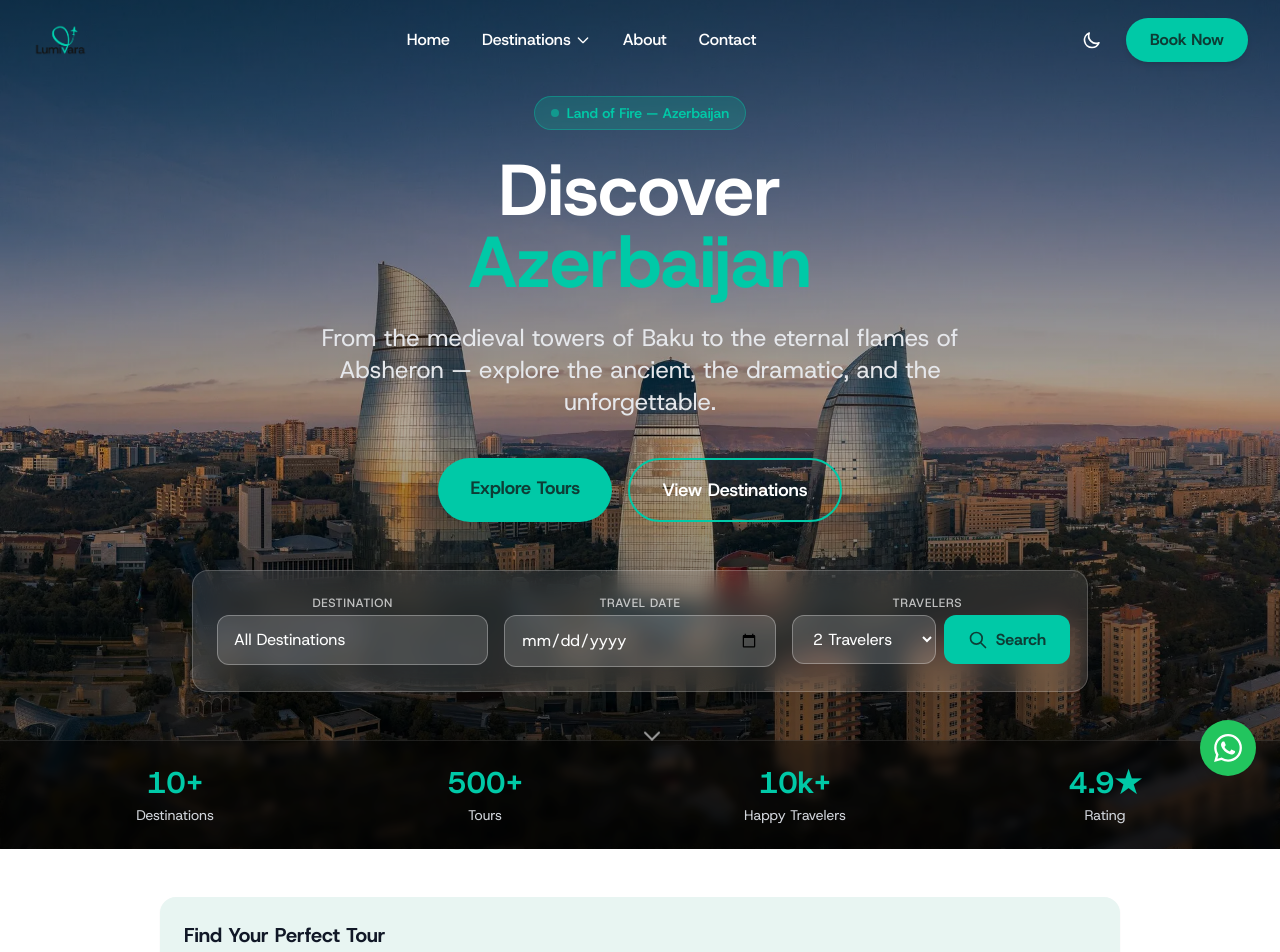
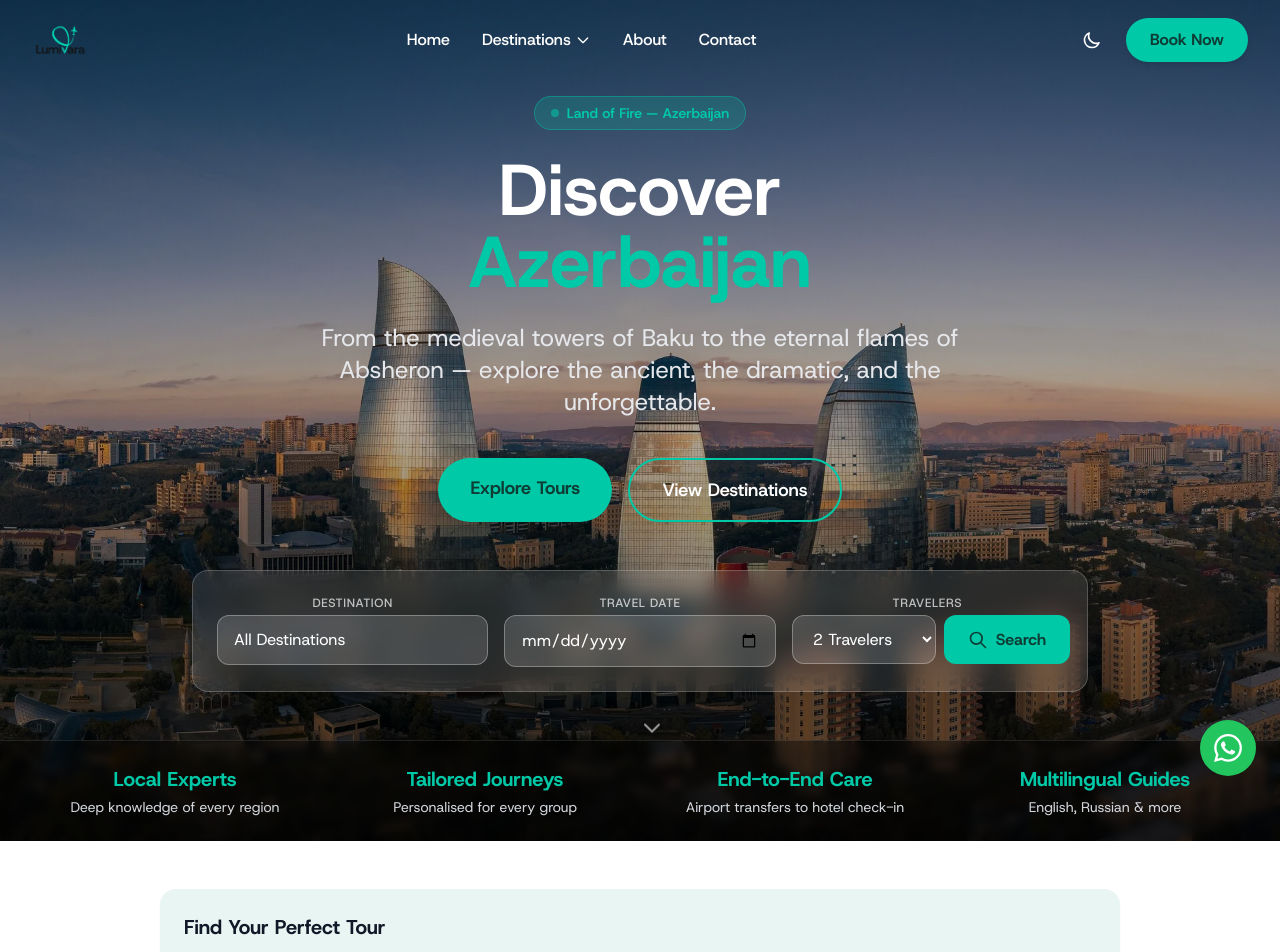
Before and after one commit to khalismammadli3-creator/incoming, a Next.js app: page / in a window 1280 px wide. Shown: the top 952 px of the page. Built offline with nearby package versions, Linux system fonts and the light colour scheme.

Commit message:
misinformation cleared

```diff
--- a/components/BookingCTASection.tsx
+++ b/components/BookingCTASection.tsx
@@ -39,7 +39,7 @@ export default function BookingCTASection() {
           {[
             { icon: '🔒', text: 'Secure Booking' },
             { icon: '✈️', text: 'Flexible Cancellation' },
-            { icon: '🏆', text: 'Award-Winning Service' },
+            { icon: '🗺️', text: 'Local DMC Expertise' },
             { icon: '📞', text: '24/7 Support' },
           ].map((badge) => (
             <div key={badge.text} className="flex items-center gap-2 text-blue-200">
--- a/components/HeroSection.tsx
+++ b/components/HeroSection.tsx
@@ -9,11 +9,11 @@ export default function HeroSection() {
   const [travelDate, setTravelDate] = useState('')
   const [travelers, setTravelers] = useState('2')
 
-  const stats = [
-    { value: '10+', label: 'Destinations' },
-    { value: '500+', label: 'Tours' },
-    { value: '10k+', label: 'Happy Travelers' },
-    { value: '4.9★', label: 'Rating' },
+  const valueProps = [
+    { value: 'Local Experts', label: 'Deep knowledge of every region' },
+    { value: 'Tailored Journeys', label: 'Personalised for every group' },
+    { value: 'End-to-End Care', label: 'Airport transfers to hotel check-in' },
+    { value: 'Multilingual Guides', label: 'English, Russian & more' },
   ]
 
   return (
@@ -118,15 +118,15 @@ export default function HeroSection() {
         </div>
       </div>
 
-      {/* Stats Bar */}
+      {/* Value Props Bar */}
       <div className="relative z-10 mt-auto">
         <div className="bg-black/40 backdrop-blur-sm border-t border-white/10">
           <div className="max-w-7xl mx-auto px-4 sm:px-6 lg:px-8 py-6">
             <div className="grid grid-cols-2 md:grid-cols-4 gap-6">
-              {stats.map((stat) => (
-                <div key={stat.label} className="text-center">
-                  <div className="text-2xl sm:text-3xl font-bold text-accent">{stat.value}</div>
-                  <div className="text-gray-300 text-sm mt-1">{stat.label}</div>
+              {valueProps.map((prop) => (
+                <div key={prop.label} className="text-center">
+                  <div className="text-lg sm:text-xl font-bold text-accent">{prop.value}</div>
+                  <div className="text-gray-300 text-sm mt-1">{prop.label}</div>
                 </div>
               ))}
             </div>
--- a/components/TestimonialsSection.tsx
+++ b/components/TestimonialsSection.tsx
@@ -1,27 +1,34 @@
-const testimonials = [
+const valueProps = [
   {
-    initials: 'SJ',
-    name: 'Sarah Johnson',
-    country: 'United Kingdom',
-    stars: 5,
-    text: 'The Baku City Tour exceeded every expectation. Our guide was incredibly knowledgeable and the Old City at night was absolutely magical. Azerbaijan Explorer made everything seamless from start to finish.',
-    tour: 'Baku City Tour',
+    icon: (
+      <svg className="w-8 h-8" fill="none" stroke="currentColor" viewBox="0 0 24 24">
+        <path strokeLinecap="round" strokeLinejoin="round" strokeWidth={1.5} d="M17.657 16.657L13.414 20.9a1.998 1.998 0 01-2.827 0l-4.244-4.243a8 8 0 1111.314 0z" />
+        <path strokeLinecap="round" strokeLinejoin="round" strokeWidth={1.5} d="M15 11a3 3 0 11-6 0 3 3 0 016 0z" />
+      </svg>
+    ),
+    title: 'Deep Local Knowledge',
+    description: 'Our team lives and breathes Azerbaijan. We know the hidden villages, the best family-run restaurants, the off-season festivals, and the mountain roads that don\'t appear on maps — because we\'ve been there.',
+    tag: 'From Baku to Khinalig',
   },
   {
-    initials: 'MK',
-    name: 'Markus Klein',
-    country: 'Germany',
-    stars: 5,
-    text: 'Khinalig was the most extraordinary place I have ever visited. Staying in the village guesthouse, meeting the shepherds, and watching the sunrise over the Caucasus from 2,350m — pure, unforgettable magic.',
-    tour: 'Khinalig Village Tour',
+    icon: (
+      <svg className="w-8 h-8" fill="none" stroke="currentColor" viewBox="0 0 24 24">
+        <path strokeLinecap="round" strokeLinejoin="round" strokeWidth={1.5} d="M12 6V4m0 2a2 2 0 100 4m0-4a2 2 0 110 4m-6 8a2 2 0 100-4m0 4a2 2 0 110-4m0 4v2m0-6V4m6 6v10m6-2a2 2 0 100-4m0 4a2 2 0 110-4m0 4v2m0-6V4" />
+      </svg>
+    ),
+    title: 'Personalised for Every Group',
+    description: 'No two groups are the same. We design every itinerary around your pace, interests, and budget — whether you\'re a group of incentive travellers, a cultural study tour, or a small family looking for something authentic.',
+    tag: 'Tailored, not templated',
   },
   {
-    initials: 'YT',
-    name: 'Yuki Tanaka',
-    country: 'Japan',
-    stars: 5,
-    text: 'Sheki is a hidden gem. The Palace of the Sheki Khans is one of the most beautiful buildings I have ever seen, and the shebeke workshop was a unique hands-on experience. Highly recommend!',
-    tour: 'Sheki Silk Road Experience',
+    icon: (
+      <svg className="w-8 h-8" fill="none" stroke="currentColor" viewBox="0 0 24 24">
+        <path strokeLinecap="round" strokeLinejoin="round" strokeWidth={1.5} d="M9 12l2 2 4-4m5.618-4.016A11.955 11.955 0 0112 2.944a11.955 11.955 0 01-8.618 3.04A12.02 12.02 0 003 9c0 5.591 3.824 10.29 9 11.622 5.176-1.332 9-6.03 9-11.622 0-1.042-.133-2.052-.382-3.016z" />
+      </svg>
+    ),
+    title: 'End-to-End Management',
+    description: 'From the airport welcome board to the final hotel check-out, we manage every detail — accommodation, private transport, licensed guides, permits, restaurant bookings, and 24/7 on-ground support throughout.',
+    tag: 'Seamless from arrival to departure',
   },
 ]
 
@@ -31,62 +38,45 @@ export default function TestimonialsSection() {
       <div className="max-w-7xl mx-auto px-4 sm:px-6 lg:px-8">
         {/* Header */}
         <div className="text-center mb-14">
-          <span className="text-accent font-semibold text-sm uppercase tracking-wider">Traveler Stories</span>
+          <span className="text-accent font-semibold text-sm uppercase tracking-wider">Why Lumivara Incoming</span>
           <h2 className="text-4xl sm:text-5xl font-bold text-white mt-2 mb-4">
-            What Our Guests Say
+            Your DMC in Azerbaijan
           </h2>
           <p className="text-blue-200 text-lg max-w-xl mx-auto">
-            Real experiences from real travellers who fell in love with Azerbaijan.
+            We are a boutique destination management company built around one goal: giving every group a genuine, seamless Azerbaijan experience.
           </p>
         </div>
 
-        {/* Testimonials */}
+        {/* Value Prop Cards */}
         <div className="grid grid-cols-1 md:grid-cols-3 gap-8">
-          {testimonials.map((t, idx) => (
+          {valueProps.map((prop, idx) => (
             <div key={idx} className="bg-white/10 backdrop-blur-sm border border-white/20 rounded-2xl p-8 flex flex-col gap-4">
-              {/* Stars */}
-              <div className="flex gap-1">
-                {Array.from({ length: t.stars }).map((_, i) => (
-                  <svg key={i} className="w-5 h-5 text-accent fill-current" viewBox="0 0 24 24">
-                    <path d="M12 2l3.09 6.26L22 9.27l-5 4.87 1.18 6.88L12 17.77l-6.18 3.25L7 14.14 2 9.27l6.91-1.01L12 2z" />
-                  </svg>
-                ))}
+              {/* Icon */}
+              <div className="text-accent">
+                {prop.icon}
               </div>
 
-              {/* Quote */}
-              <p className="text-blue-100 leading-relaxed italic flex-1">
-                &ldquo;{t.text}&rdquo;
+              {/* Title */}
+              <h3 className="text-white font-bold text-xl">{prop.title}</h3>
+
+              {/* Description */}
+              <p className="text-blue-100 leading-relaxed flex-1">
+                {prop.description}
               </p>
 
-              {/* Tour */}
-              <span className="text-accent text-sm font-semibold">{t.tour}</span>
-
-              {/* Author */}
-              <div className="flex items-center gap-3 pt-4 border-t border-white/20">
-                <div className="w-11 h-11 bg-accent rounded-full flex items-center justify-center text-primary font-bold text-sm flex-shrink-0">
-                  {t.initials}
-                </div>
-                <div>
-                  <div className="text-white font-semibold">{t.name}</div>
-                  <div className="text-blue-300 text-sm">{t.country}</div>
-                </div>
-              </div>
+              {/* Tag */}
+              <span className="text-accent text-sm font-semibold">{prop.tag}</span>
             </div>
           ))}
         </div>
 
-        {/* Rating summary */}
+        {/* Bottom tagline */}
         <div className="mt-12 text-center">
           <div className="inline-flex items-center gap-3 bg-white/10 border border-white/20 px-8 py-4 rounded-full">
-            <div className="flex gap-1">
-              {[1,2,3,4,5].map((i) => (
-                <svg key={i} className="w-5 h-5 text-accent fill-current" viewBox="0 0 24 24">
-                  <path d="M12 2l3.09 6.26L22 9.27l-5 4.87 1.18 6.88L12 17.77l-6.18 3.25L7 14.14 2 9.27l6.91-1.01L12 2z" />
-                </svg>
-              ))}
-            </div>
-            <span className="text-white font-bold text-lg">4.9/5</span>
-            <span className="text-blue-200">based on 2,400+ reviews</span>
+            <svg className="w-5 h-5 text-accent flex-shrink-0" fill="none" stroke="currentColor" viewBox="0 0 24 24">
+              <path strokeLinecap="round" strokeLinejoin="round" strokeWidth={2} d="M17 20h5v-2a3 3 0 00-5.356-1.857M17 20H7m10 0v-2c0-.656-.126-1.283-.356-1.857M7 20H2v-2a3 3 0 015.356-1.857M7 20v-2c0-.656.126-1.283.356-1.857m0 0a5.002 5.002 0 019.288 0M15 7a3 3 0 11-6 0 3 3 0 016 0z" />
+            </svg>
+            <span className="text-blue-200">Strong relationships with local suppliers across all regions of Azerbaijan</span>
           </div>
         </div>
       </div>
```
